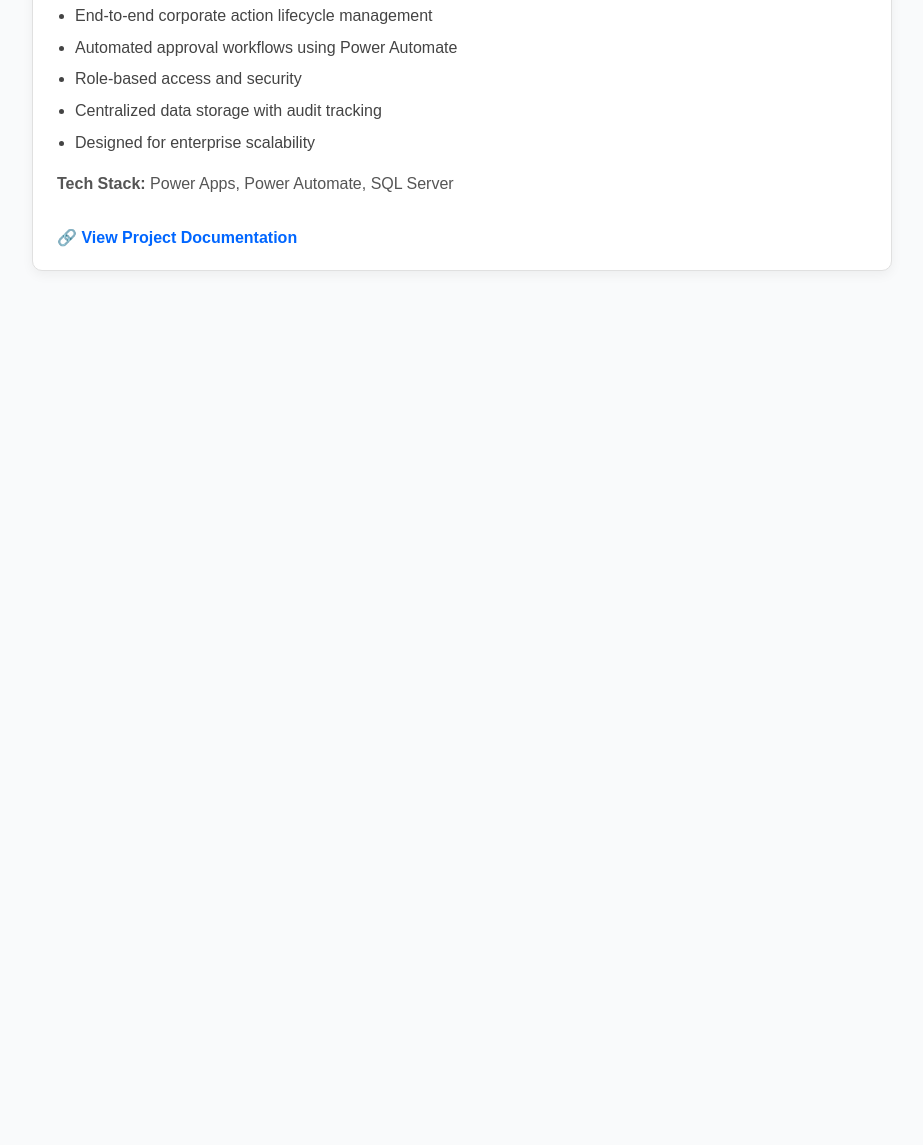
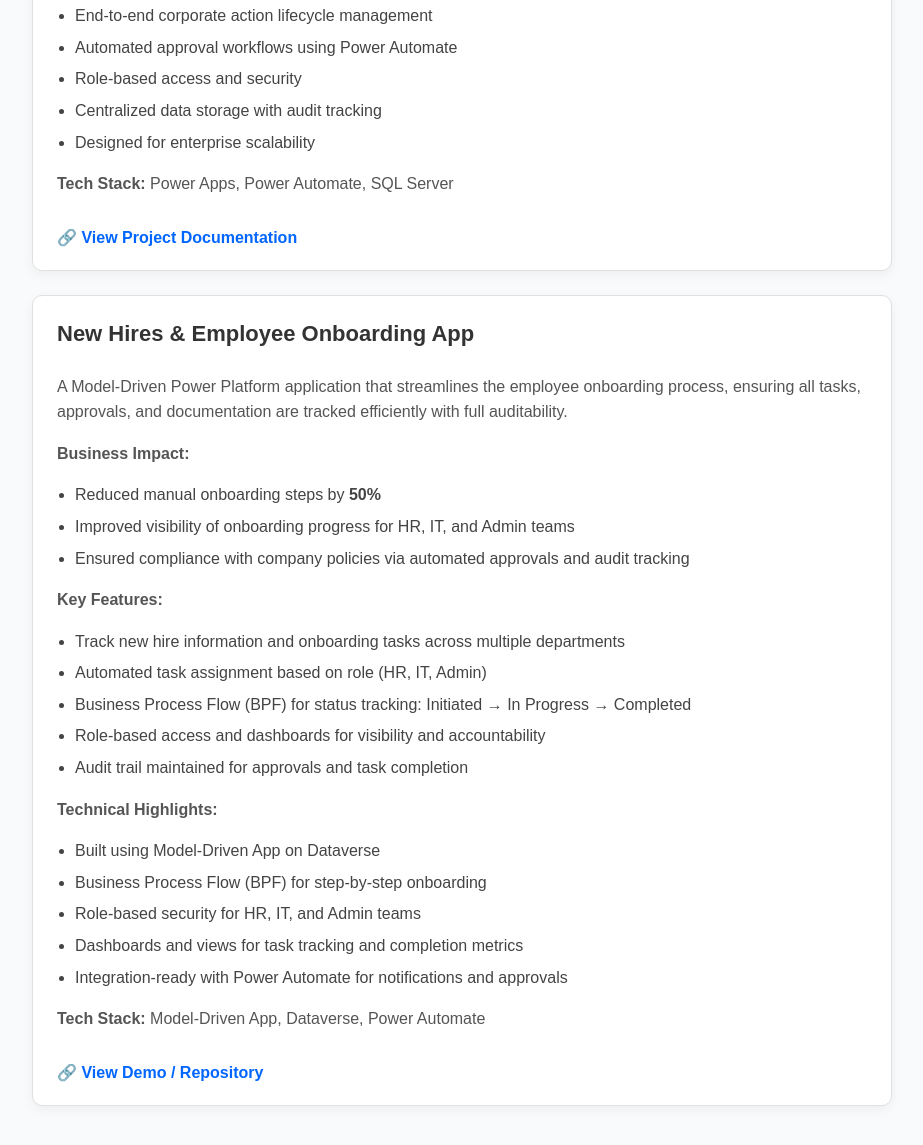
Before and after one commit to yachikayadav1054/yachikayadav1054.github.io, a plain HTML site: page index.html in a window 1280 px wide. Shown: the part 2441-3586 px from the top of the page, without its empty margins (178-1101 px from the left). Before the commit the page ends 2806 px from the top, so only its background shows below. Drawn offline with Linux system fonts and the light colour scheme.

Commit message:
Update index.html

```diff
--- a/index.html
+++ b/index.html
@@ -259,6 +259,55 @@
       🔗 View Project Documentation
     </a>
   </div>
+
+    <!-- Project 2: New Hires / Employee Onboarding -->
+<div class="project-card">
+  <h3>New Hires & Employee Onboarding App</h3>
+
+  <p>
+    A Model-Driven Power Platform application that streamlines the employee
+    onboarding process, ensuring all tasks, approvals, and documentation are
+    tracked efficiently with full auditability.
+  </p>
+
+  <p><strong>Business Impact:</strong></p>
+  <ul>
+    <li>Reduced manual onboarding steps by <strong>50%</strong></li>
+    <li>Improved visibility of onboarding progress for HR, IT, and Admin teams</li>
+    <li>Ensured compliance with company policies via automated approvals and audit tracking</li>
+  </ul>
+
+  <p><strong>Key Features:</strong></p>
+  <ul>
+    <li>Track new hire information and onboarding tasks across multiple departments</li>
+    <li>Automated task assignment based on role (HR, IT, Admin)</li>
+    <li>Business Process Flow (BPF) for status tracking: Initiated → In Progress → Completed</li>
+    <li>Role-based access and dashboards for visibility and accountability</li>
+    <li>Audit trail maintained for approvals and task completion</li>
+  </ul>
+
+  <p><strong>Technical Highlights:</strong></p>
+  <ul>
+    <li>Built using Model-Driven App on Dataverse</li>
+    <li>Business Process Flow (BPF) for step-by-step onboarding</li>
+    <li>Role-based security for HR, IT, and Admin teams</li>
+    <li>Dashboards and views for task tracking and completion metrics</li>
+    <li>Integration-ready with Power Automate for notifications and approvals</li>
+  </ul>
+
+  <p>
+    <strong>Tech Stack:</strong> Model-Driven App, Dataverse, Power Automate
+  </p>
+
+  <a
+    href="#"
+    target="_blank"
+    rel="noopener noreferrer"
+  >
+    🔗 View Demo / Repository
+  </a>
+</div>
+
 </section>
 
 
```
